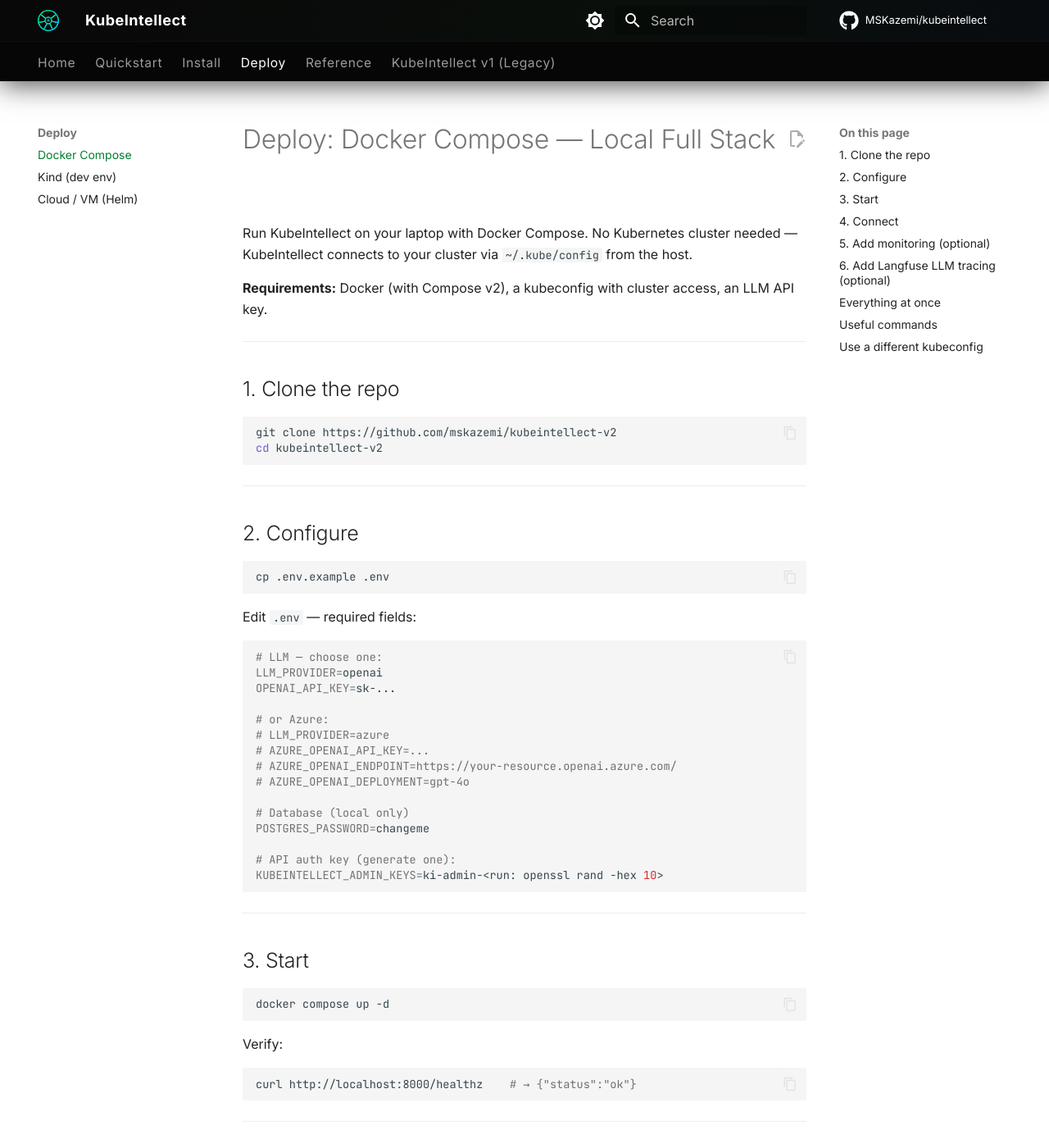
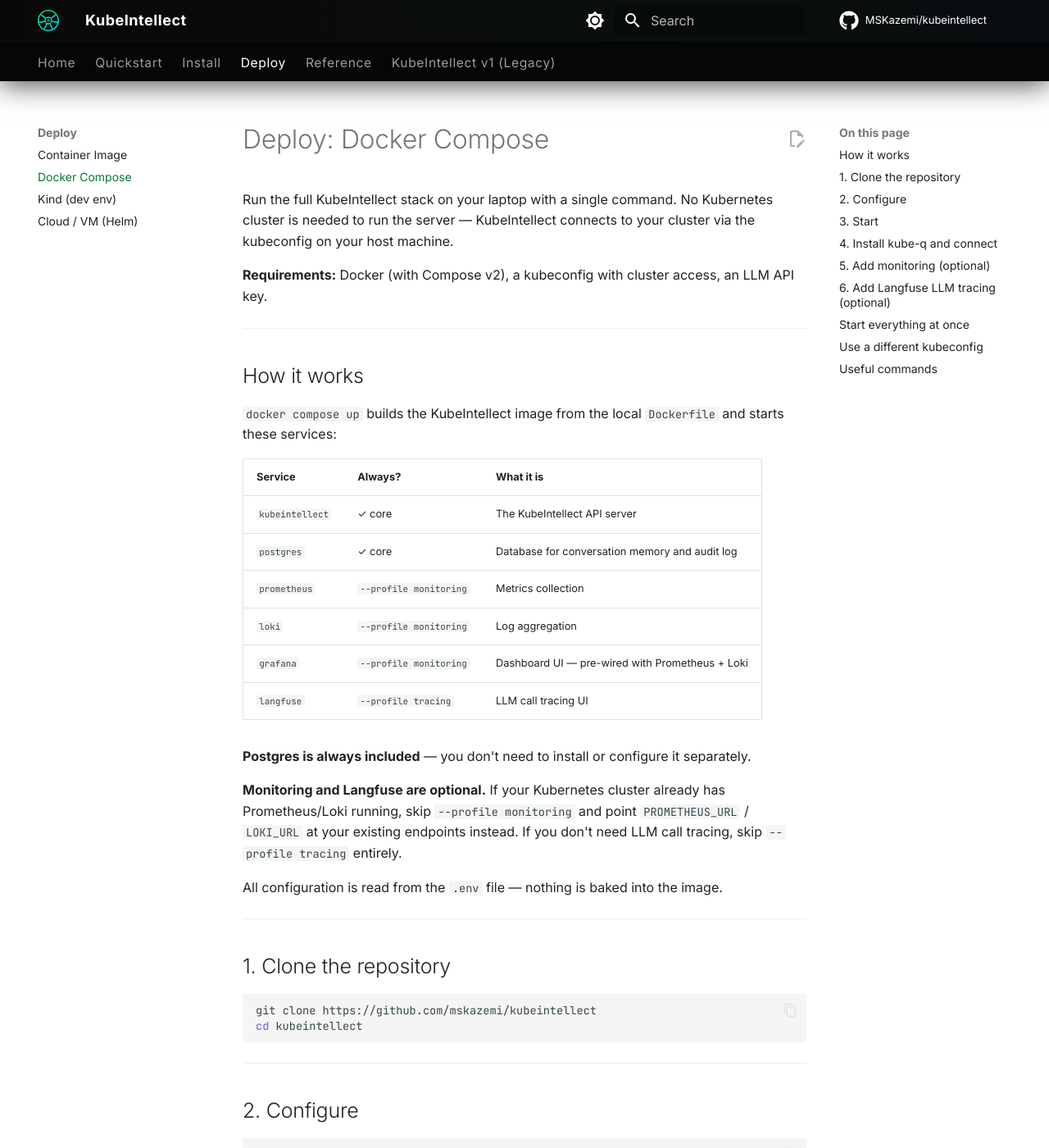
Before and after one commit to MSKazemi/kubeintellect, an MkDocs documentation site: the page built from docs/deploy/docker-compose.md, in a window 1280 px wide and 1400 px high. Shown: the whole window at 82% size. Built offline with MkDocs 1.6.1 and Material for MkDocs 9.7.7, drawn with Linux system fonts in a browser that asks for light colours; comment, search, counter and statistics services are not loaded; some of the changed text lies outside the part shown.

Commit message:
Enhance environment configuration and deployment documentation
- Updated .env.example to improve clarity and organization of environment variables.
- Revised docker-compose.yaml for better service descriptions and streamlined setup instructions.
- Enhanced Dockerfile to include a more robust health check and updated comments for clarity.
- Added new documentation file for container image details and configuration.
- Improved existing documentation for deployment options and quickstart guides, ensuring consistency and clarity across all sections.

````diff
--- a/docs/deploy/docker-compose.md
+++ b/docs/deploy/docker-compose.md
@@ -1,21 +1,43 @@
 ---
 description: >-
-  Deploy KubeIntellect with Docker Compose — full local stack with PostgreSQL, Prometheus, Grafana, Loki, and optional Langfuse LLM tracing.
+  Deploy KubeIntellect with Docker Compose — full local stack with PostgreSQL,
+  Prometheus, Grafana, Loki, and optional Langfuse LLM tracing.
 ---
 
-# Deploy: Docker Compose — Local Full Stack
+# Deploy: Docker Compose
 
-Run KubeIntellect on your laptop with Docker Compose. No Kubernetes cluster needed — KubeIntellect connects to your cluster via `~/.kube/config` from the host.
+Run the full KubeIntellect stack on your laptop with a single command. No Kubernetes cluster is needed to run the server — KubeIntellect connects to your cluster via the kubeconfig on your host machine.
 
 **Requirements:** Docker (with Compose v2), a kubeconfig with cluster access, an LLM API key.
 
 ---
 
-## 1. Clone the repo
+## How it works
+
+`docker compose up` builds the KubeIntellect image from the local `Dockerfile` and starts these services:
+
+| Service | Always? | What it is |
+|---|---|---|
+| `kubeintellect` | ✓ core | The KubeIntellect API server |
+| `postgres` | ✓ core | Database for conversation memory and audit log |
+| `prometheus` | `--profile monitoring` | Metrics collection |
+| `loki` | `--profile monitoring` | Log aggregation |
+| `grafana` | `--profile monitoring` | Dashboard UI — pre-wired with Prometheus + Loki |
+| `langfuse` | `--profile tracing` | LLM call tracing UI |
+
+**Postgres is always included** — you don't need to install or configure it separately.
+
+**Monitoring and Langfuse are optional.** If your Kubernetes cluster already has Prometheus/Loki running, skip `--profile monitoring` and point `PROMETHEUS_URL` / `LOKI_URL` at your existing endpoints instead. If you don't need LLM call tracing, skip `--profile tracing` entirely.
+
+All configuration is read from the `.env` file — nothing is baked into the image.
+
+---
+
+## 1. Clone the repository
 
 ```bash
-git clone https://github.com/mskazemi/kubeintellect-v2
-cd kubeintellect-v2
+git clone https://github.com/mskazemi/kubeintellect
+cd kubeintellect
 ```
 
 ---
@@ -26,25 +48,31 @@
 cp .env.example .env
 ```
 
-Edit `.env` — required fields:
+Open `.env`. The file is fully documented — you only need to fill in **three things** to get started:
 
 ```bash
-# LLM — choose one:
+# 1. LLM provider — choose one:
+
+# OpenAI:
 LLM_PROVIDER=openai
 OPENAI_API_KEY=sk-...
 
-# or Azure:
+# Azure OpenAI:
 # LLM_PROVIDER=azure
 # AZURE_OPENAI_API_KEY=...
 # AZURE_OPENAI_ENDPOINT=https://your-resource.openai.azure.com/
-# AZURE_OPENAI_DEPLOYMENT=gpt-4o
 
-# Database (local only)
-POSTGRES_PASSWORD=changeme
+# 2. Database password (Postgres is started automatically by Compose):
+POSTGRES_PASSWORD=changeme          # use something stronger than this
 
-# API auth key (generate one):
-KUBEINTELLECT_ADMIN_KEYS=ki-admin-<run: openssl rand -hex 10>
+# 3. An API key so kube-q can authenticate:
+KUBEINTELLECT_ADMIN_KEYS=ki-admin-$(openssl rand -hex 10)
 ```
+
+> **Kubeconfig:** By default the container reads `~/.kube/config` from your host.
+> To use a different file: `KUBECONFIG=/path/to/config docker compose up -d`
+
+> **Tip:** `.env` is already in `.gitignore` — it will never be committed.
 
 ---
 
@@ -54,56 +82,81 @@
 docker compose up -d
 ```
 
-Verify:
+The first run builds the image from source — this takes ~2 minutes. Subsequent starts are instant.
+
+Verify the server is healthy:
+
 ```bash
-curl http://localhost:8000/healthz    # → {"status":"ok"}
+curl http://localhost:8000/healthz
+# → {"status":"ok"}
 ```
 
 ---
 
-## 4. Connect
+## 4. Install kube-q and connect
 
 ```bash
-pipx install kube-q
+pip install kube-q
 KUBE_Q_API_KEY=<your-admin-key> kq --url http://localhost:8000
 ```
 
-> If `kq` is not found: `echo 'export PATH="$HOME/.local/bin:$PATH"' >> ~/.bashrc && source ~/.bashrc`
+> If `kq` is not found after install:
+> ```bash
+> echo 'export PATH="$HOME/.local/bin:$PATH"' >> ~/.bashrc && source ~/.bashrc
+> ```
 
 ---
 
 ## 5. Add monitoring (optional)
 
+**Option A — your cluster already has Prometheus/Loki:**
+
+Skip `--profile monitoring`. Just add the URLs to `.env` and restart:
+
+```bash
+PROMETHEUS_URL=https://prometheus.your-company.com
+LOKI_URL=https://loki.your-company.com
+```
+
+```bash
+docker compose up -d
+```
+
+**Option B — spin up a local Prometheus/Loki/Grafana with Compose:**
+
 ```bash
 docker compose --profile monitoring up -d
 ```
 
-Adds Prometheus + Grafana + Loki locally.
+Then add to `.env`:
 
-Then add to `.env`:
 ```bash
 PROMETHEUS_URL=http://localhost:9090
 LOKI_URL=http://localhost:3100
 ```
 
-Restart to pick up:
+Restart to pick up the new values:
+
 ```bash
 docker compose up -d
 ```
 
-Grafana: http://localhost:3000 — pre-wired with Prometheus + Loki datasources.
+Grafana is available at <http://localhost:3000> — datasources are pre-configured.
 
 ---
 
 ## 6. Add Langfuse LLM tracing (optional)
 
+Starts a self-hosted Langfuse instance for inspecting every LLM call the agent makes:
+
 ```bash
 docker compose --profile tracing up -d
 ```
 
-Visit http://localhost:3001 → create account → Settings → API Keys.
+Visit <http://localhost:3001> → create an account → **Settings → API Keys**.
 
 Add to `.env`:
+
 ```bash
 LANGFUSE_ENABLED=true
 LANGFUSE_HOST=http://localhost:3001
@@ -112,13 +165,14 @@
 ```
 
 Restart:
+
 ```bash
 docker compose up -d
 ```
 
 ---
 
-## Everything at once
+## Start everything at once
 
 ```bash
 docker compose --profile monitoring --profile tracing up -d
@@ -126,18 +180,22 @@
 
 ---
 
-## Useful commands
+## Use a different kubeconfig
+
+The host kubeconfig is mounted read-only at `/home/app/.kube/config` inside the container.
+To use a different kubeconfig:
 
 ```bash
-docker compose ps                   # check service status
-docker compose logs -f kubeintellect  # tail app logs
-docker compose down                 # stop everything
+KUBECONFIG=/path/to/other/config docker compose up -d
 ```
 
 ---
 
-## Use a different kubeconfig
+## Useful commands
 
 ```bash
-KUBECONFIG=/path/to/other/config docker compose up -d
+docker compose ps                        # check service status
+docker compose logs -f kubeintellect     # tail application logs
+docker compose down                      # stop and remove containers
+docker compose down -v                   # stop and remove containers + volumes (wipes data)
 ```
--- a/mkdocs.yml
+++ b/mkdocs.yml
@@ -104,6 +104,7 @@
     - Local Kind cluster: install/kind.md
 
   - Deploy:
+    - Container Image: deploy/image.md
     - Docker Compose: deploy/docker-compose.md
     - Kind (dev env): deploy/kind.md
     - Cloud / VM (Helm): deploy/cloud.md
````
Also changed, not shown: docker-compose.yaml (+24 -19 lines), docs/deploy/image.md (added, +253 -0 lines), docs/quickstart.md (+4 -4 lines), 5 other files.
